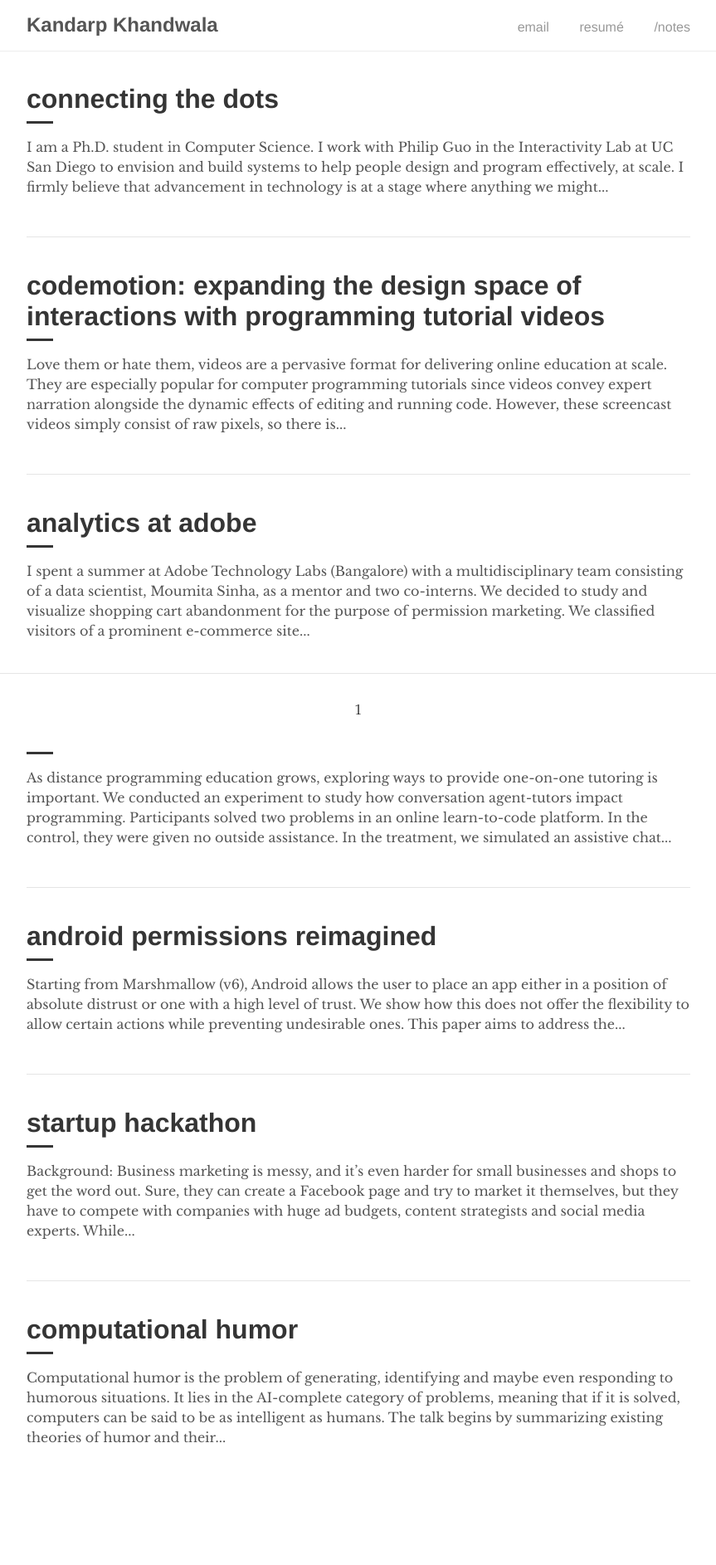
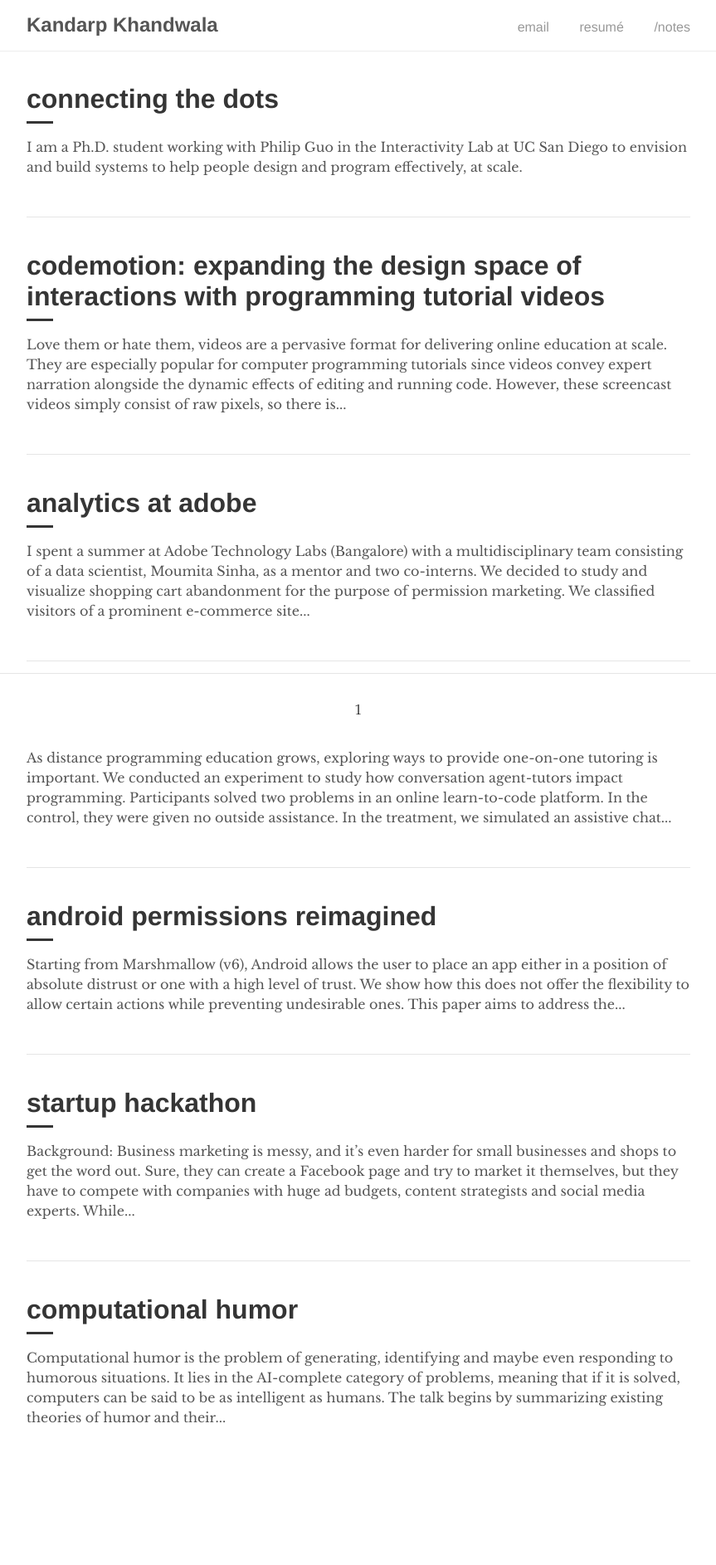
Before and after one commit to kandarpksk/kandarpksk.github.io, a Jekyll site: the page built from index.html, in a window 1280 px wide. Shown: the whole page at 83% size, without its empty margins (208-1071 px from the left). Built offline with Jekyll 4.4.1, drawn with Linux system fonts in a browser that asks for light colours; the list of posts is cut into pages by our own code; after the commit the page ends 1862 px from its top, so only the background shows below that.

Commit message:
synced excerpt in /about

```diff
--- a/_posts/2018-01-30-about.md
+++ b/_posts/2018-01-30-about.md
@@ -2,7 +2,7 @@
 layout: post
 title: "connecting the dots"
 permalink: /about
-excerpt: I am a Ph.D. student in Computer Science. I work with Philip Guo in the Interactivity Lab at UC San Diego to envision and build systems to help people design and program effectively, at scale. I firmly believe that advancement in technology is at a stage where anything we might want to dream about is within the realm of possibility as long as we are persistent.
+excerpt: I am a Ph.D. student working with Philip Guo in the Interactivity Lab at UC San Diego to envision and build systems to help people design and program effectively, at scale.
 ---
 
 <!-- TODO \| what, how and why I think as I do \| coursework -->
```
